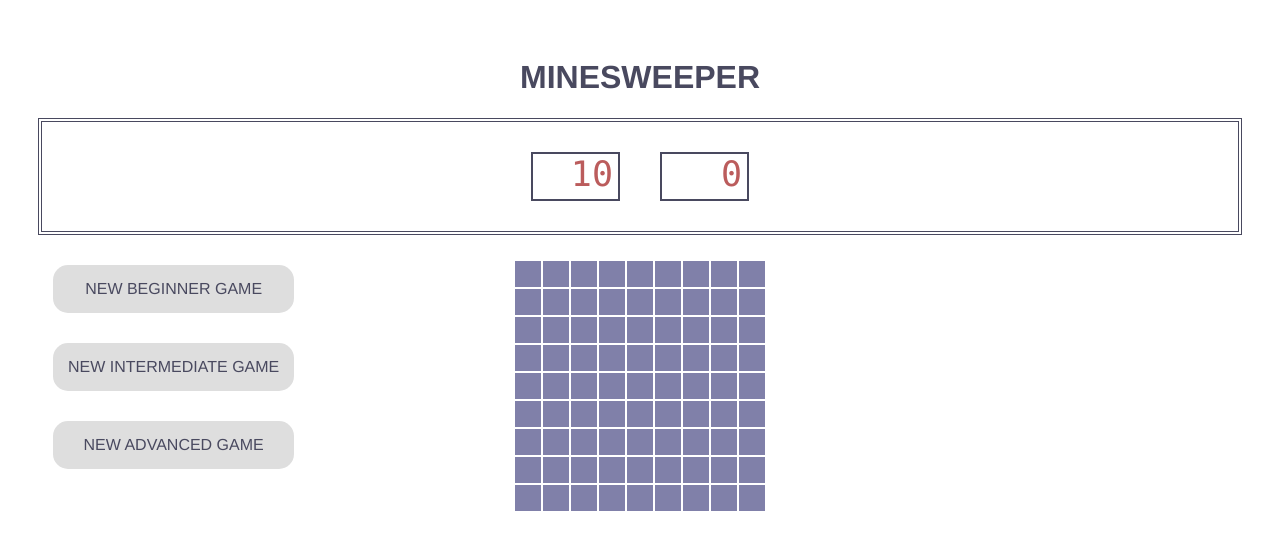
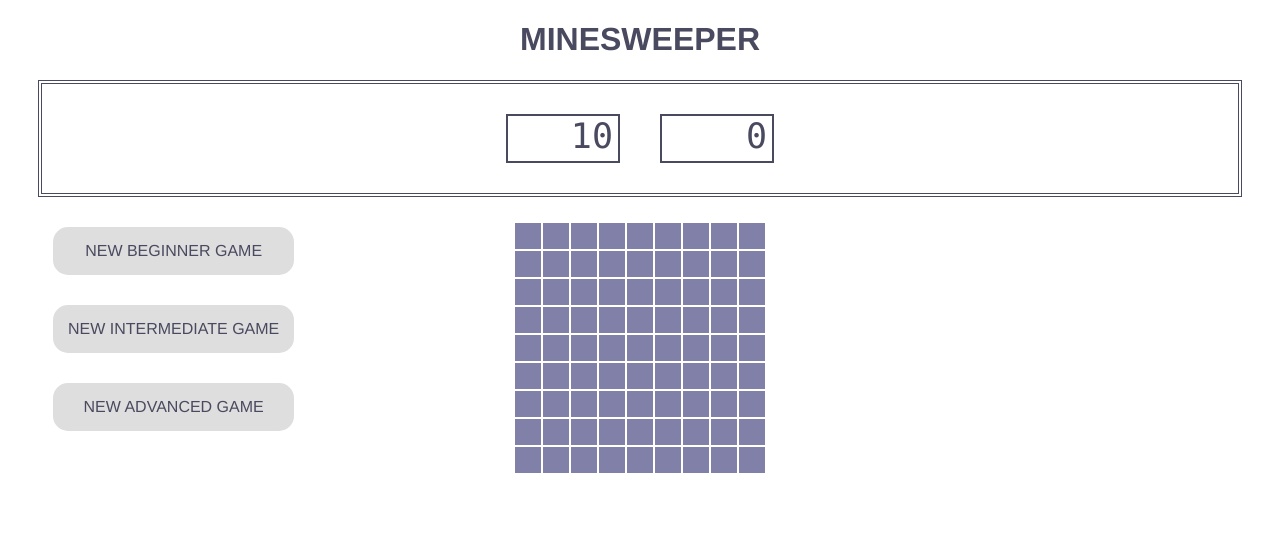
Before and after one commit to epaschke/Minesweeper, a website: page public/index.html in a window 1280 px wide. Drawn offline with nearby package versions, Linux system fonts and the light colour scheme.

Commit message:
width of timer change

```diff
--- a/public/game.css
+++ b/public/game.css
@@ -49,27 +49,22 @@ h1 {
 
 #game {
   justify-content: center;
-  padding: 30px;
+  padding-left: 30px;
+  padding-right: 30px;
   min-height: 475px;
 }
 
 .number {
   height: 45px;
-  width: 75px;
+  width: 100px;
   border: 2px solid #49495f;
-  color: #bb5c5c;
+  color: #49495f;
   margin: 20px;
   font-family: "Monaco";
   font-size: 35px;
   text-align: right;
   padding-left: 5px;
   padding-right: 5px;
-}
-
-#playAgain {
-  height: 40px;
-  width: 70px;
-  margin: 20px;
 }
 
 .row {
```
